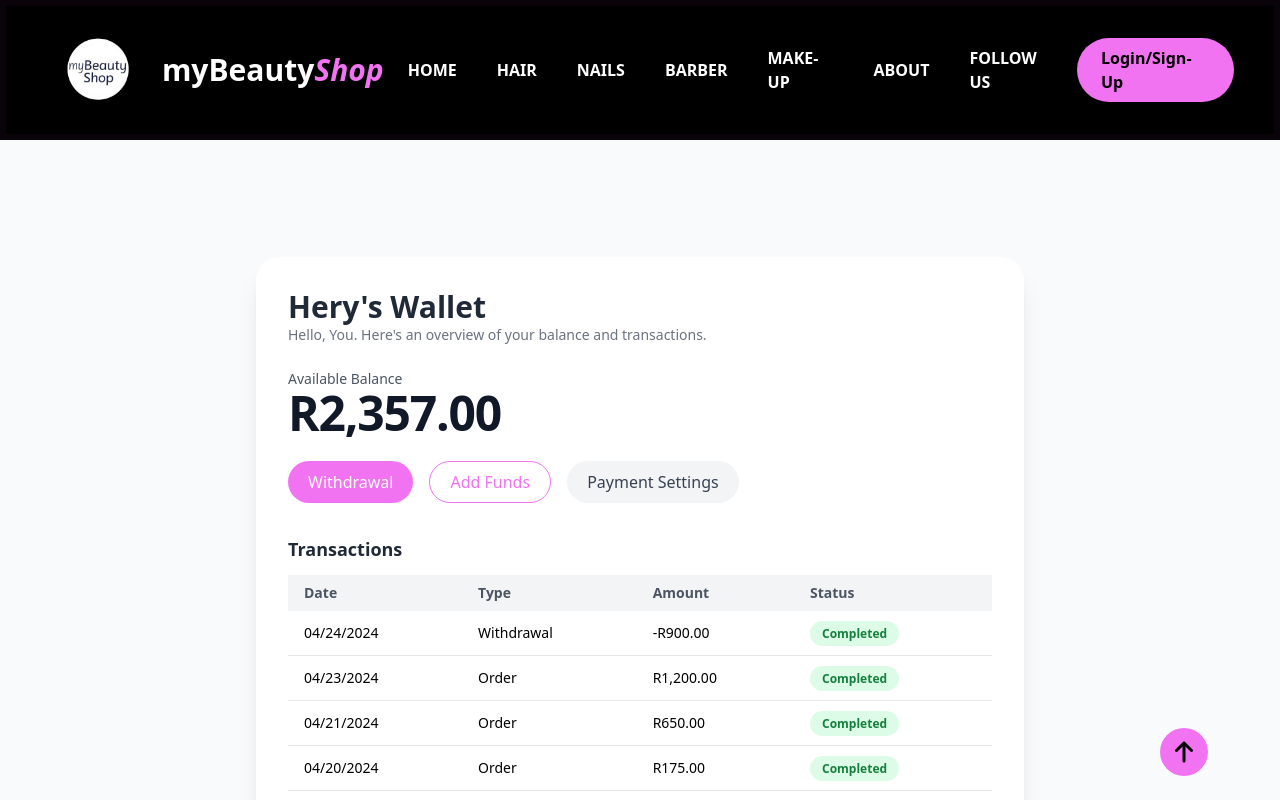
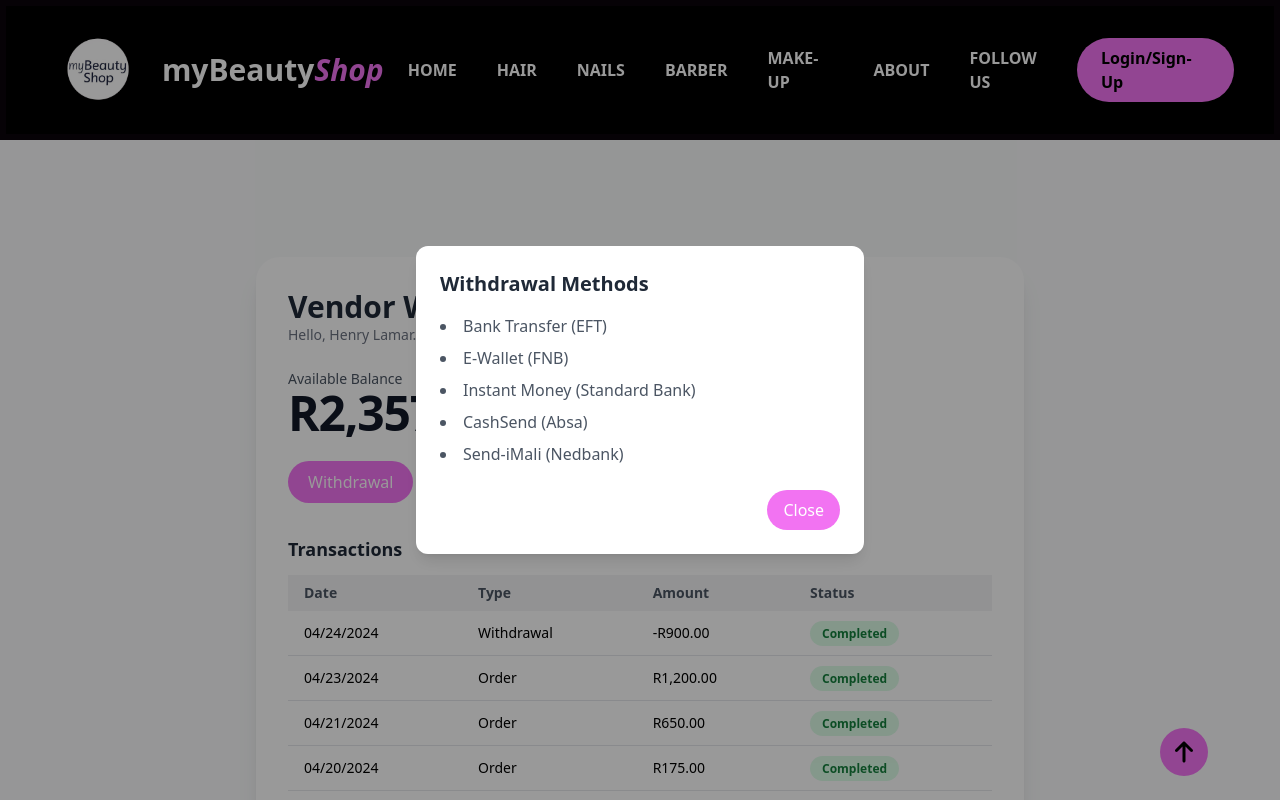
Before and after one commit to BertoSalva/BeautyShop, a React (Vite) app: page /wallet in a window 1280 px wide. Both pictures are taken after a click on the button "Withdrawal". Shown: the top 800 px of the page. Built offline with nearby package versions, Linux system fonts and the light colour scheme.

Commit message:
pop up of which method to withdraw

```diff
--- a/src/Sections/vendorhome/wallet.jsx
+++ b/src/Sections/vendorhome/wallet.jsx
@@ -1,4 +1,4 @@
-import React from 'react';
+import React, { useState } from 'react';
 
 const transactions = [
   { date: '04/24/2024', type: 'Withdrawal', amount: '-R900.00', status: 'Completed' },
@@ -7,17 +7,32 @@ const transactions = [
   { date: '04/20/2024', type: 'Order', amount: 'R175.00', status: 'Completed' }
 ];
 
+const withdrawalMethods = [
+  'Bank Transfer (EFT)',
+  'E-Wallet (FNB)',
+  'Instant Money (Standard Bank)',
+  'CashSend (Absa)',
+  'Send-iMali (Nedbank)'
+];
+
 const Wallet = () => {
   const walletBalance = 2357.00;
   const currency = 'R';
-  const vendorName = 'You'; // Could be dynamically fetched based on logged-in user
+  const vendorName = 'Henry Lamar';
+  const [showModal, setShowModal] = useState(false);
+  const [modalTitle, setModalTitle] = useState('');
+
+  const handleModal = (title) => {
+    setModalTitle(title);
+    setShowModal(true);
+  };
 
   return (
     <div className="min-h-screen bg-gray-50 flex items-center justify-center px-4 py-12">
       <div className="bg-white rounded-3xl shadow-xl p-8 w-full max-w-3xl">
         {/* Header */}
         <div className="mb-6">
-          <h2 className="text-3xl font-extrabold text-gray-800">Hery's Wallet</h2>
+          <h2 className="text-3xl font-extrabold text-gray-800">Vendor Wallet</h2>
           <p className="text-sm text-gray-500">Hello, {vendorName}. Here's an overview of your balance and transactions.</p>
         </div>
 
@@ -31,10 +46,27 @@ const Wallet = () => {
 
         {/* Actions */}
         <div className="flex flex-wrap gap-4 mb-8">
-          <button className="bg-[#f273f2] text-white px-5 py-2 rounded-full font-medium hover:bg-pink-600 transition">Withdrawal</button>
-          <button className="bg-white border border-[#f273f2] text-[#f273f2] px-5 py-2 rounded-full font-medium hover:bg-[#f273f2] hover:text-white transition">Add Funds</button>
+          <button onClick={() => handleModal('Withdrawal Methods')} className="bg-[#f273f2] text-white px-5 py-2 rounded-full font-medium hover:bg-pink-600 transition">Withdrawal</button>
+          <button onClick={() => handleModal('Add Funds Methods')} className="bg-white border border-[#f273f2] text-[#f273f2] px-5 py-2 rounded-full font-medium hover:bg-[#f273f2] hover:text-white transition">Add Funds</button>
           <button className="bg-gray-100 px-5 py-2 rounded-full font-medium text-gray-700 hover:bg-gray-200 transition">Payment Settings</button>
         </div>
+
+        {/* Modal */}
+        {showModal && (
+          <div className="fixed inset-0 bg-black bg-opacity-40 flex items-center justify-center z-50">
+            <div className="bg-white rounded-xl shadow-lg p-6 w-[90%] max-w-md">
+              <h4 className="text-xl font-bold mb-4 text-gray-800">{modalTitle}</h4>
+              <ul className="list-disc list-inside space-y-2 text-gray-600">
+                {withdrawalMethods.map((method, index) => (
+                  <li key={index}>{method}</li>
+                ))}
+              </ul>
+              <div className="mt-6 text-right">
+                <button onClick={() => setShowModal(false)} className="bg-[#f273f2] text-white px-4 py-2 rounded-full hover:bg-pink-600 transition">Close</button>
+              </div>
+            </div>
+          </div>
+        )}
 
         {/* Transactions Table */}
         <div>
```
